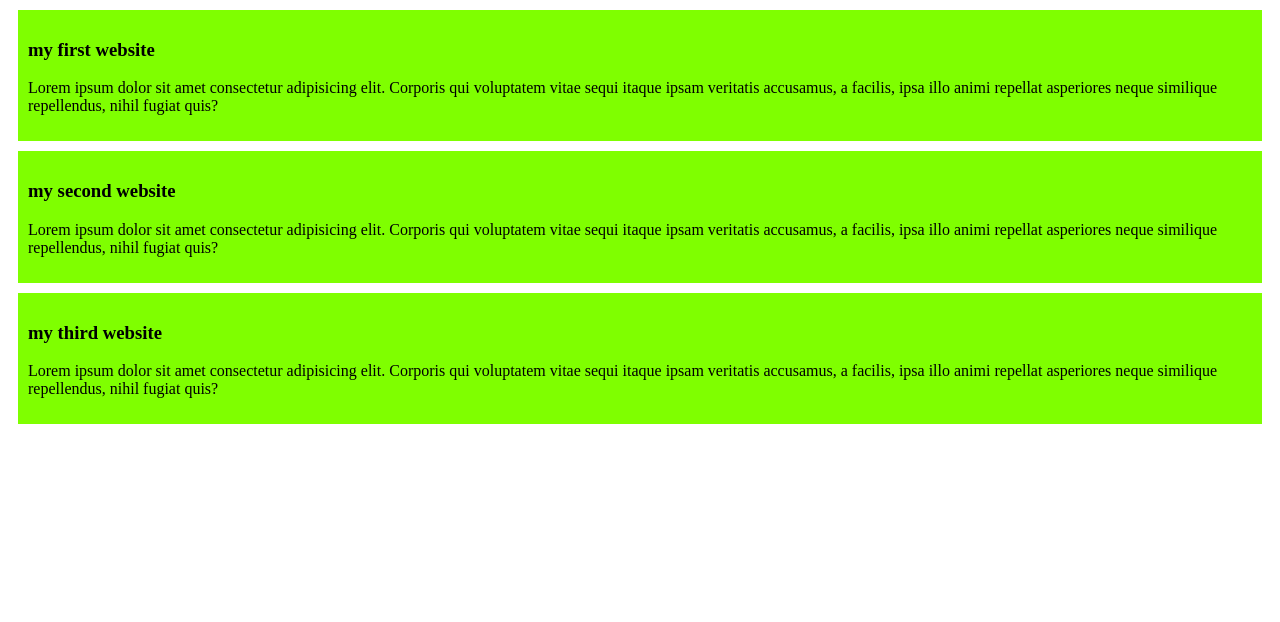
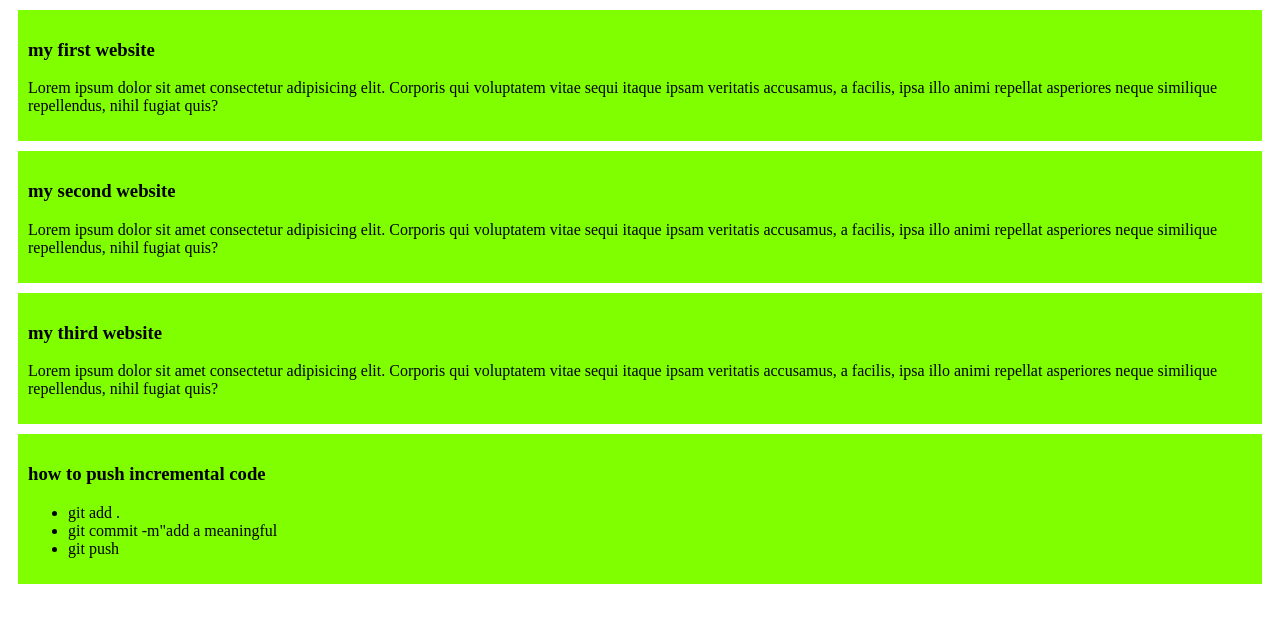
Before and after one commit to rakibhossain573/my-simple-website, a plain HTML site: page index.html in a window 1280 px wide. Drawn offline with Linux system fonts and the light colour scheme.

Commit message:
added a list to push code

```diff
--- a/index.html
+++ b/index.html
@@ -20,5 +20,15 @@
         <h3>my third website</h3>
         <p>Lorem ipsum dolor sit amet consectetur adipisicing elit. Corporis qui voluptatem vitae sequi itaque ipsam veritatis accusamus, a facilis, ipsa illo animi repellat asperiores neque similique repellendus, nihil fugiat quis?</p>
     </div>
+    <div>
+        <h3>how to push incremental code </h3>
+        <ul>
+            <li>git add .</li>
+            <li>git commit -m"add a meaningful </li>
+            <li>git push</li>
+
+        </ul>
+
+    </div>
 </body>
 </html>
```
